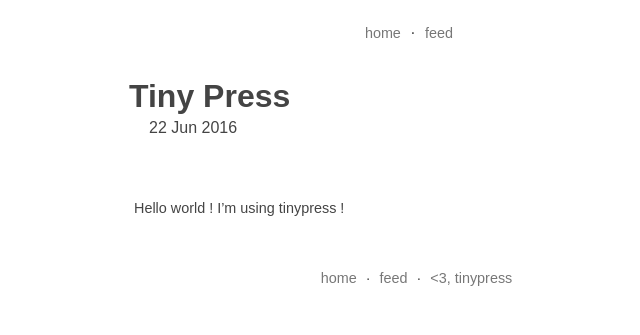
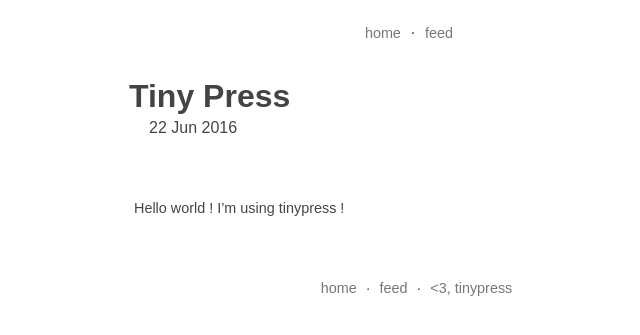
Before and after one commit to EEggii/EEggii.github.io, a Jekyll site: the page built from _posts/2016-06-22-tiny-press.markdown, in a window 1280 px wide. Shown: the top 335 px of the page, without its empty margins (231-871 px from the left). Built offline with Jekyll 4.4.1, drawn with Linux system fonts in a browser that asks for light colours.

Commit message:
Update style.css

```diff
--- a/assets/css/style.css
+++ b/assets/css/style.css
@@ -55,7 +55,10 @@ article{
     font-size: 90%;
 }
 article p{
-    padding: 10px
+    padding-top: 10px;
+    padding-right: 10px;
+    padding-left: 10px;
+    padding-bottom: 20px;
 }
 article a{
     color: #407FBF;
```
